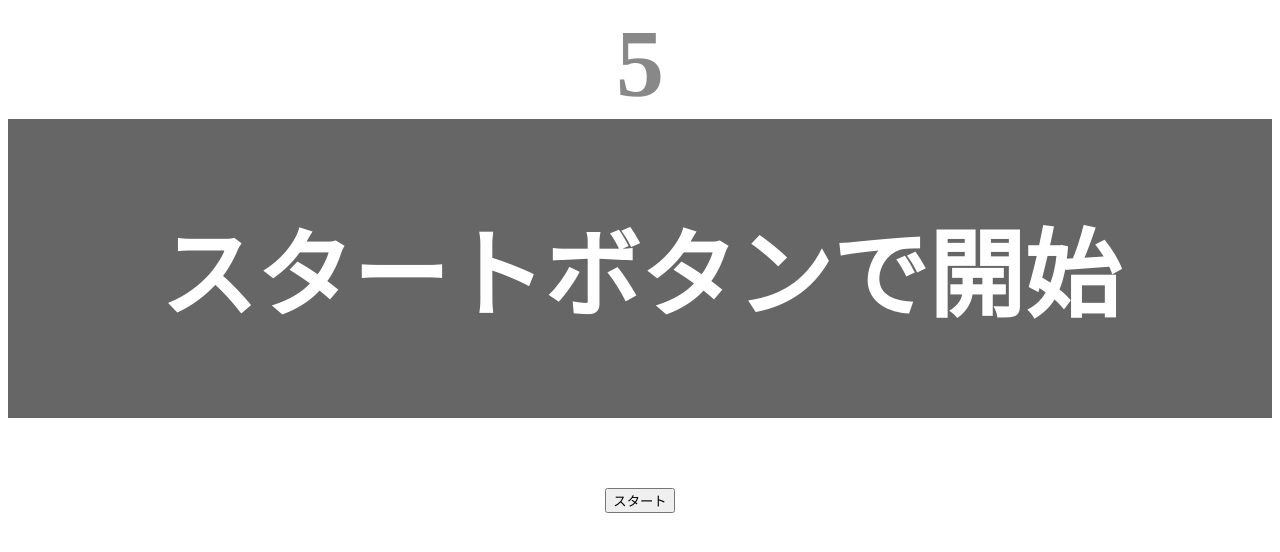
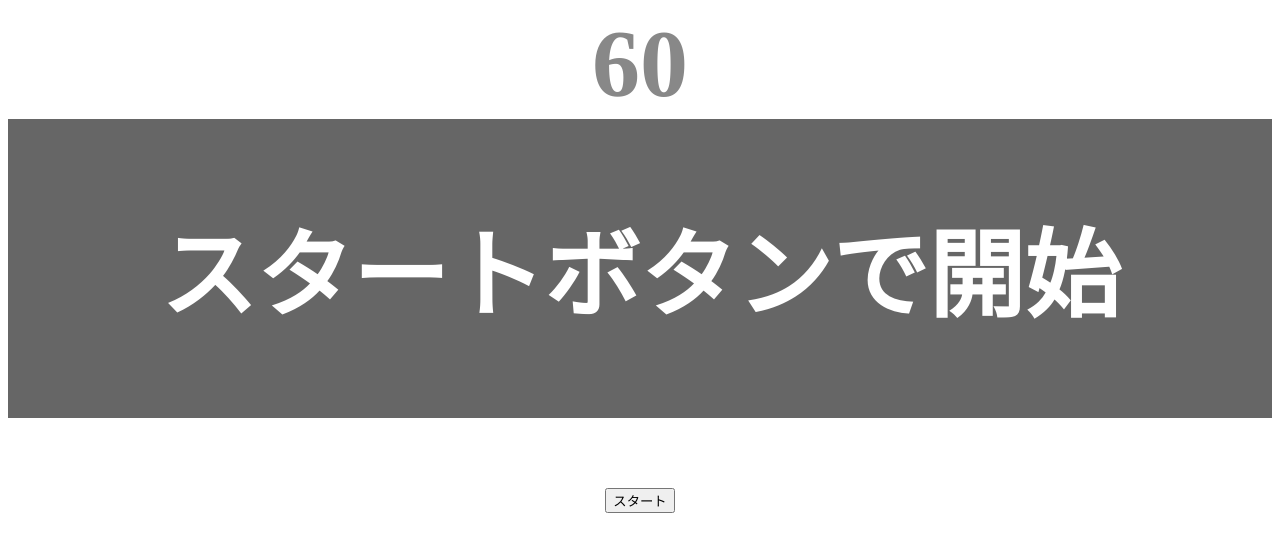
Before and after one commit to yukiko0606/javascript-advanced-kadai, a plain HTML site: page kadai_tutorial_output/index.html in a window 1280 px wide. Drawn offline with Linux system fonts and the light colour scheme.

Commit message:
Update index.html

```diff
--- a/kadai_tutorial_output/index.html
+++ b/kadai_tutorial_output/index.html
@@ -8,7 +8,7 @@
         <link rel="stylesheet" href="style.css">
     </head>
     <body>
-        <p id="conut" class="conut">5</p>
+        <p id="conut" class="conut">60</p>
         <div id="wrap" class="wrap">
             <span id="typed" class="typed"></span><span id="untyped" class="untyped"></span>
         </div>
```
